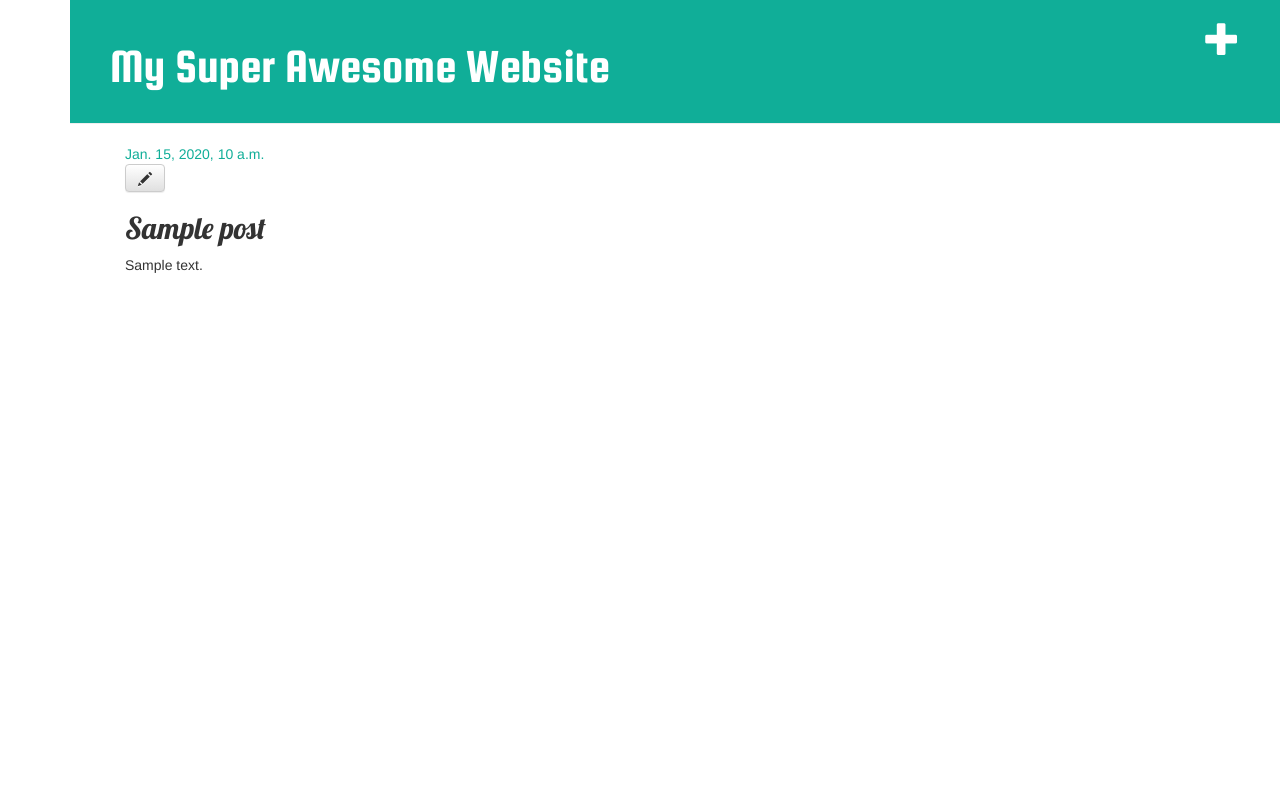
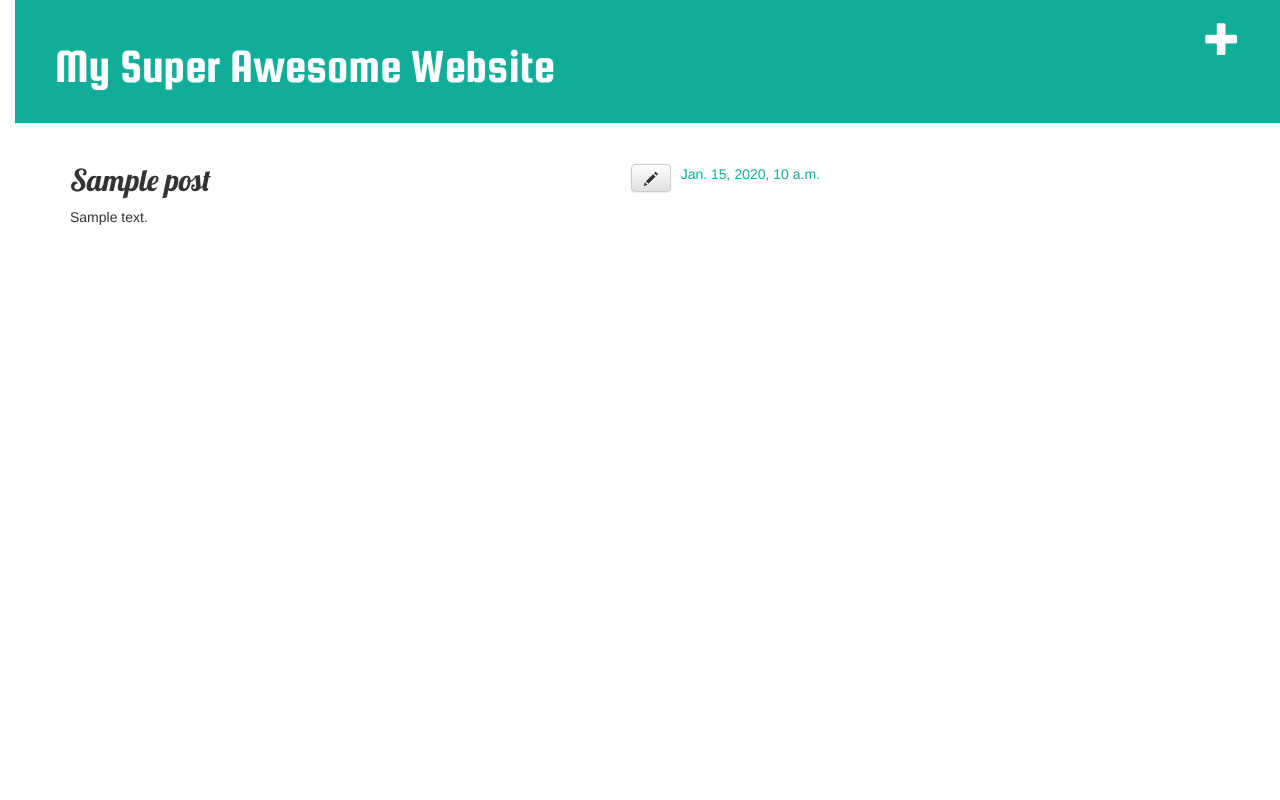
Before and after one commit to barnesybooey/my-first-blog, a Django app: page /post/1/ in a window 1280 px wide. Run offline with Django 3.2, Linux system fonts and the light colour scheme; a user stored in the database is signed in; tables that the repository leaves empty hold one stand-in row (values such as "Sample post"); some libraries are stand-ins or nearby versions.

Commit message:
Edited CSS file

```diff
--- a/blog/static/css/blog.css
+++ b/blog/static/css/blog.css
@@ -5,7 +5,7 @@ h1 a, h2 a {
 
 body {
     padding-left: 15px;
-    float: right;
+
 }
 
 .page-header {
@@ -31,7 +31,7 @@ h1, h2, h3, h4 {
 
 .date {
     color: #10AE98;
-
+    float: right;
 }
 
 .save {
@@ -40,11 +40,14 @@ h1, h2, h3, h4 {
 
 .post-form textarea, .post-form input {
     width: 100%;
+
+
 }
 
 .top-menu, .top-menu:hover, .top-menu:visited {
     color: #ffffff;
     float: right;
+    /*changes the + icon size*/
     font-size: 26pt;
     margin-right: 20px;
 }
@@ -56,3 +59,7 @@ h1, h2, h3, h4 {
 .post h2 a, .post h2 a:visited {
     color: #000000;
 }
+#go-right {
+    float:right;
+    margin-right :10px;
+}
--- a/blog/templates/blog/post_detail.html
+++ b/blog/templates/blog/post_detail.html
@@ -8,7 +8,7 @@
             </div>
         {% endif %}
         {% if user.is_authenticated %}
-            <a class="btn btn-default" href="{% url 'post_edit' pk=post.pk %}"><span class="glyphicon glyphicon-pencil"></span></a>
+            <a  class="btn btn-default" id = "go-right" href="{% url 'post_edit' pk=post.pk %}"><span class="glyphicon glyphicon-pencil"></span></a>
         {% endif %}
         <h2>{{ post.title }}</h2>
         <p>{{ post.text|linebreaksbr }}</p>
```
